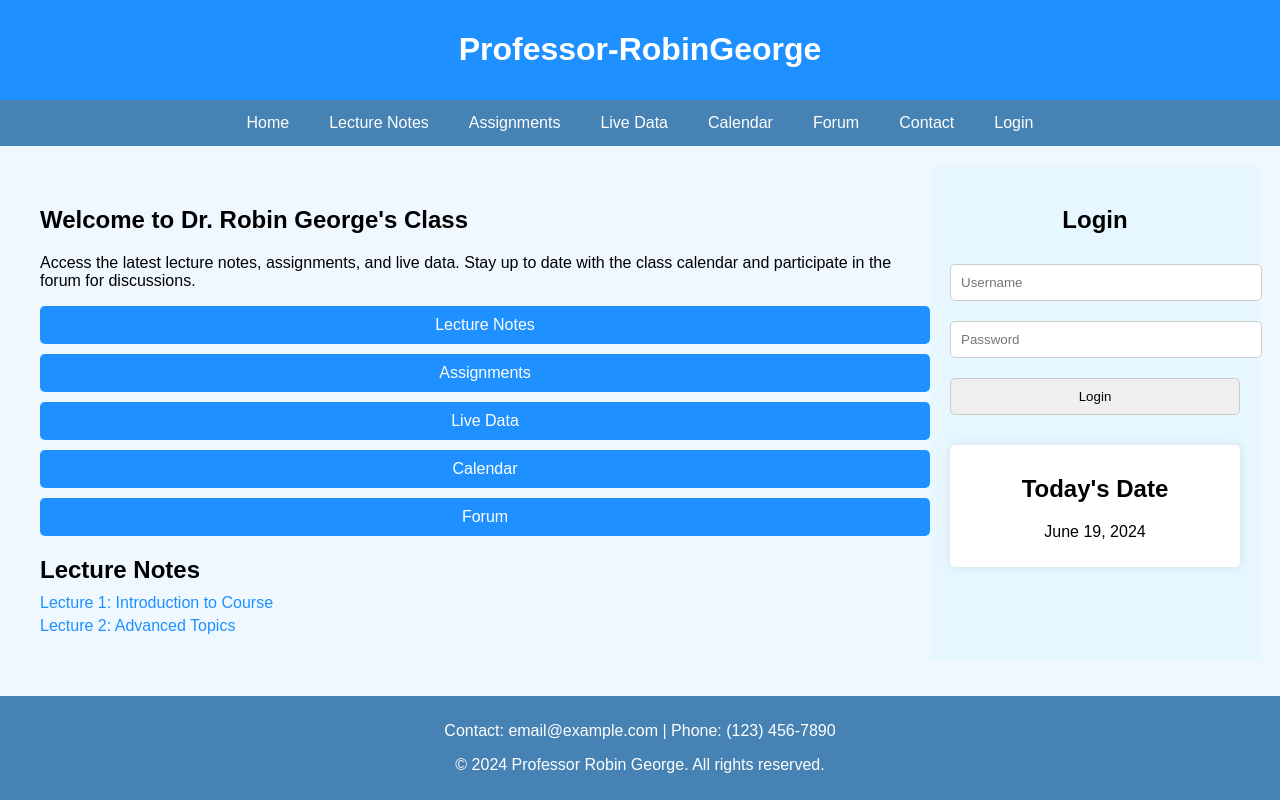
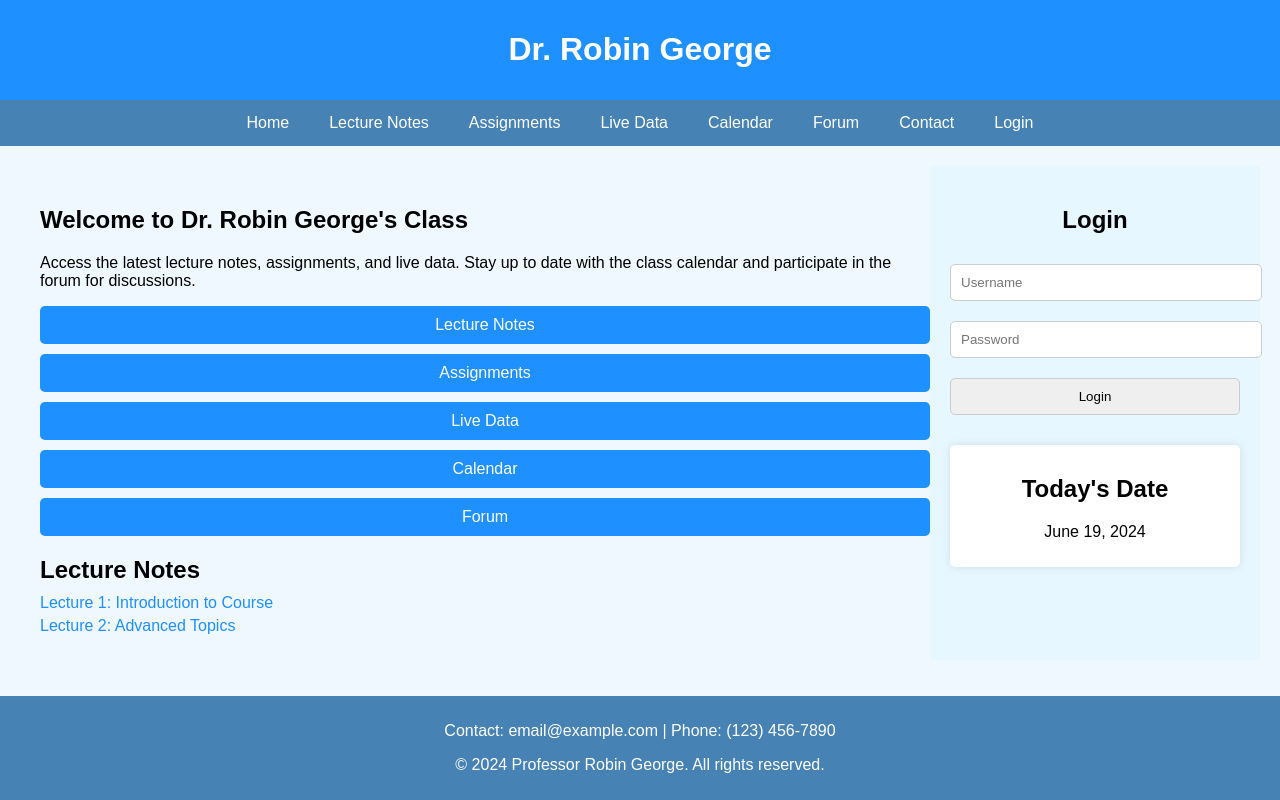
Before and after one commit to robichd/professor-robingeorge-website, a plain HTML site: page index.html in a window 1280 px wide. Drawn offline with Linux system fonts and the light colour scheme.

Commit message:
Update index.html

```diff
--- a/index.html
+++ b/index.html
@@ -107,7 +107,7 @@
 </head>
 <body>
     <header>
-        <h1>Professor-RobinGeorge</h1>
+        <h1>Dr. Robin George</h1>
     </header>
     <nav>
         <a href="#">Home</a>
```
